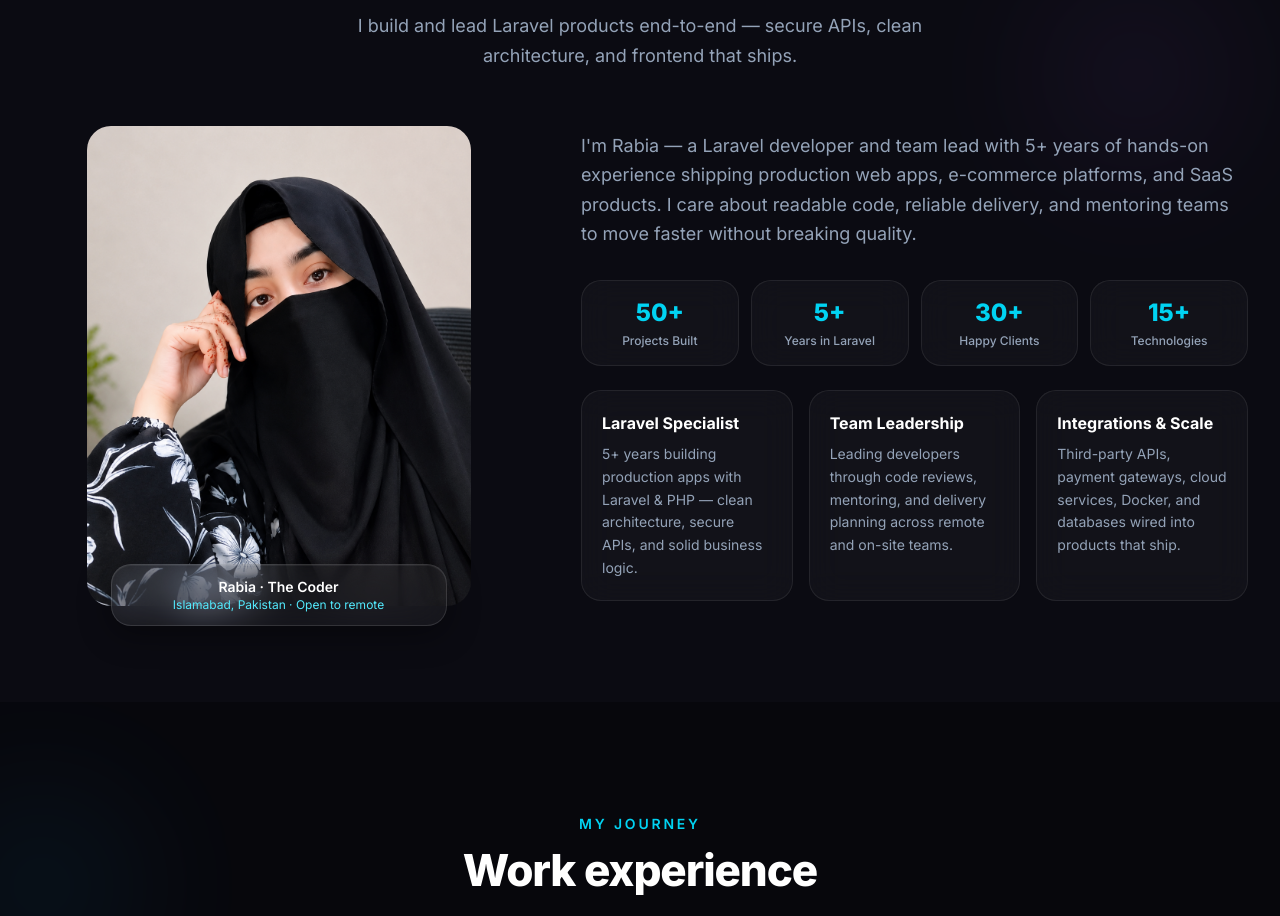
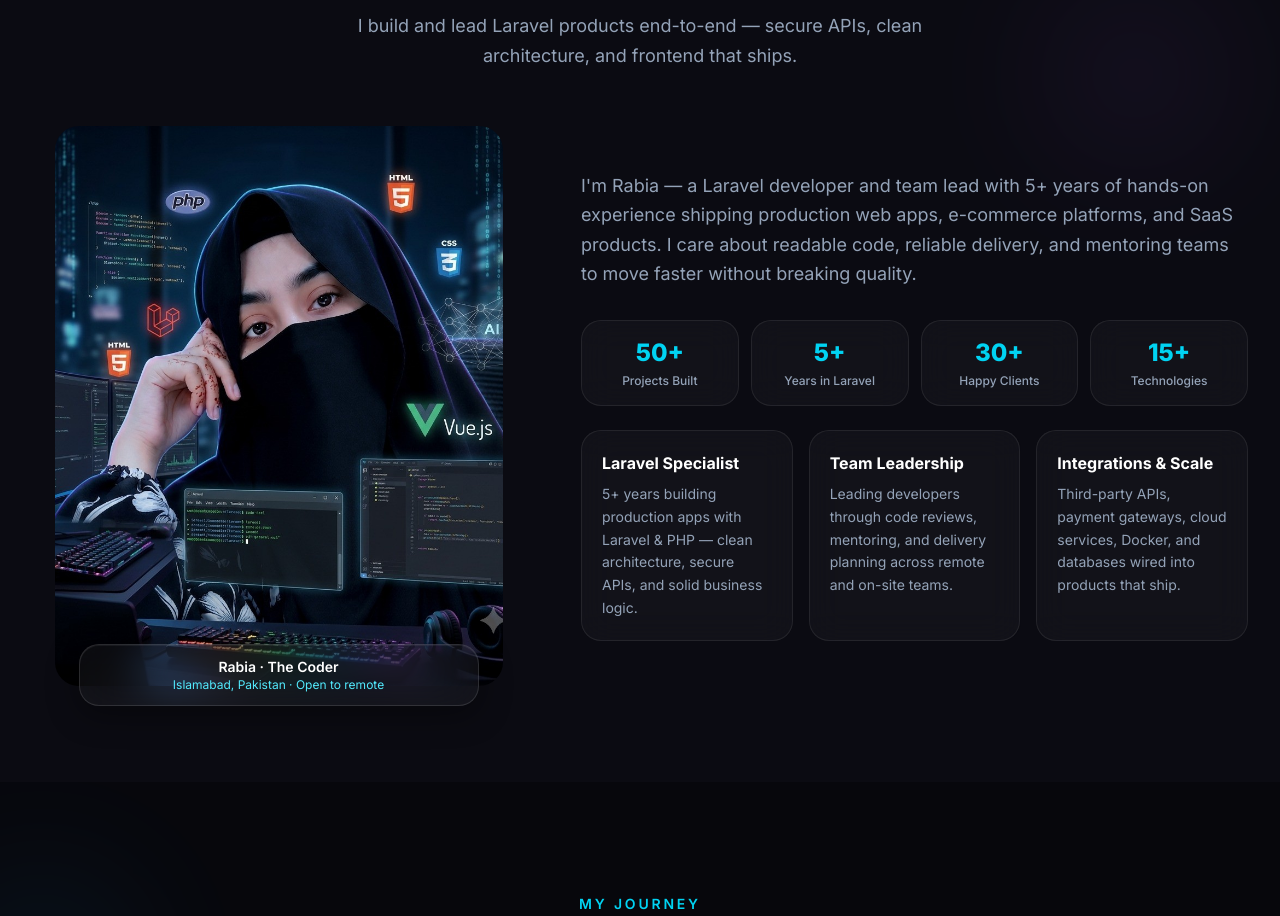
Before and after one commit to rabiahassann/portfolio, a React (Vite) app: page / in a window 1280 px wide. Shown: the part 820-1736 px from the top of the page. Built offline with nearby package versions, Linux system fonts and the light colour scheme.

Commit message:
"changes"

```diff
--- a/src/components/About.tsx
+++ b/src/components/About.tsx
@@ -21,13 +21,13 @@
             whileInView={{ opacity: 1, x: 0 }}
             viewport={{ once: true, margin: '-60px' }}
             transition={{ duration: 0.6, ease: [0.22, 1, 0.36, 1] }}
-            className="relative mx-auto w-full max-w-sm"
+            className="relative mx-auto w-full max-w-md"
           >
             <div className="photo-frame overflow-hidden rounded-[24px]">
               <img
                 src={profileImage}
                 alt={`${profile.name} portrait`}
-                className="aspect-[4/5] w-full object-cover"
+                className="aspect-[4/5] w-full object-cover object-[center_20%]"
               />
             </div>
             <motion.div
```
Also changed, not shown: images/profile.png, public/profile.png.
